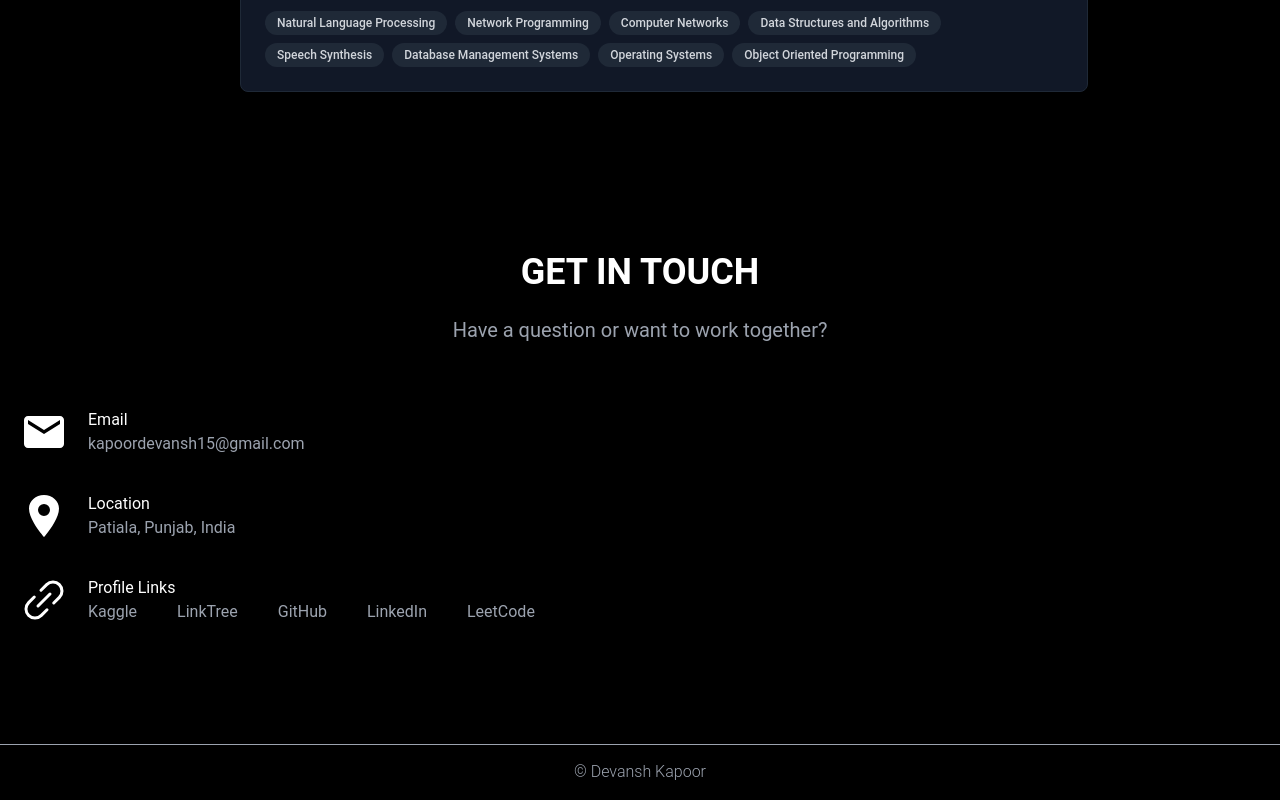
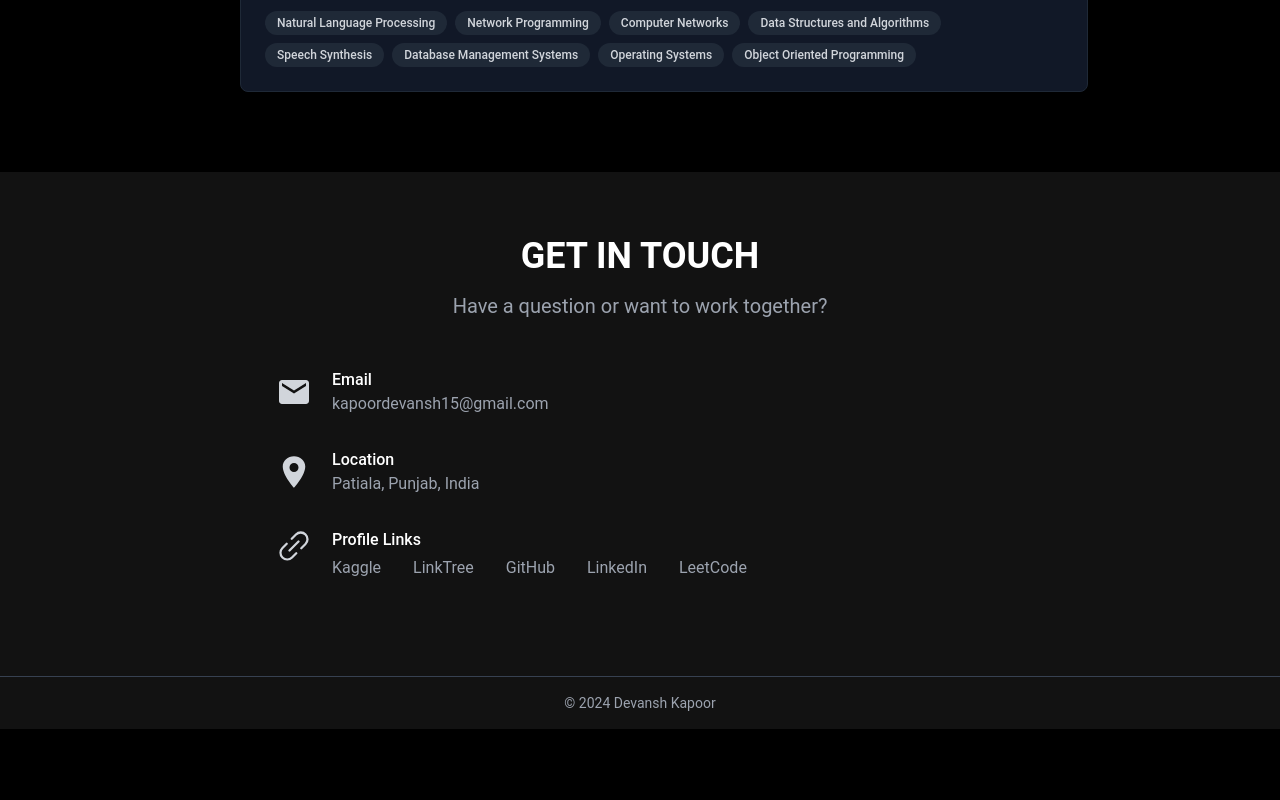
Before and after one commit to DevanshKapoor/Portfolio, a React (Vite) app: page / in a window 1280 px wide. Shown: the part 5310-6110 px from the top of the page. After the commit the page ends 6039 px from the top, so only its background shows below. Built offline with nearby package versions, Linux system fonts and the light colour scheme.

Commit message:
Update Contact.jsx

```diff
--- a/src/components/Contact.jsx
+++ b/src/components/Contact.jsx
@@ -1,51 +1,72 @@
 import { MdEmail } from "react-icons/md";
 import { IoLocationSharp } from "react-icons/io5";
 import { PiLinkSimple } from "react-icons/pi";
+
 const Contact = () => {
+  const profileLinks = [
+    { name: "Kaggle", url: "https://www.kaggle.com/kapoordevansh" },
+    { name: "LinkTree", url: "https://linktr.ee/kapoordevansh" },
+    { name: "GitHub", url: "https://github.com/DevanshKapoor" },
+    { name: "LinkedIn", url: "https://www.linkedin.com/in/devansh-kapoor-819b29256/" },
+    { name: "LeetCode", url: "https://leetcode.com/u/kapoor_devansh/" },
+  ];
+
   return (
-    <>
-    <div className="py-[10vh]">
-    <div id="links" className="text-center text-3xl md:text-4xl font-bold   ">GET IN TOUCH</div>
-    <p className="text-center text-xl md:text-xl  p-[3vh] text-gray-400 ">Have a question or want to work together?</p>
-    <div className="flex flex-col gap-9 py-10 px-5">
+    <footer className="bg-[#121212]">
+      <div className="py-16 max-w-3xl mx-auto">
+        <h2 id="links" className="text-center text-3xl md:text-4xl font-bold">GET IN TOUCH</h2>
+        <p className="text-center text-lg md:text-xl py-4 text-gray-400">
+          Have a question or want to work together?
+        </p>
+
+        <div className="flex flex-col gap-8 py-8 px-5">
+          {/* Email */}
           <div className="flex gap-5 items-center">
-            <MdEmail className="text-5xl"/>
+            <MdEmail className="text-4xl text-gray-300" />
             <div className="flex flex-col">
-                <p>Email</p>
+              <p className="font-medium">Email</p>
               <p className="text-gray-400">kapoordevansh15@gmail.com</p>
             </div>
           </div>
 
+          {/* Location */}
           <div className="flex gap-5 items-center">
-            <IoLocationSharp className="text-5xl"/>
+            <IoLocationSharp className="text-4xl text-gray-300" />
             <div className="flex flex-col">
-                <p>Location</p>
+              <p className="font-medium">Location</p>
               <p className="text-gray-400">Patiala, Punjab, India</p>
             </div>
           </div>
 
-        <div className="flex gap-5 items-center">
-            <PiLinkSimple className="text-5xl"/>
+          {/* Profile Links */}
+          <div className="flex gap-5 items-start">
+            <PiLinkSimple className="text-4xl text-gray-300" />
             <div className="flex flex-col">
-                <p>Profile Links</p>
-                <div className="text-gray-400 flex gap-7 md:gap-10">
-                    <a href="https://www.kaggle.com/kapoordevansh" className="hover:text-yellow-500" target="_blank" rel="noopener noreferrer">Kaggle</a>
-                    <a href="https://linktr.ee/kapoordevansh" className="hover:text-yellow-500" target="_blank" rel="noopener noreferrer">LinkTree</a>
-                    <a href="https://github.com/DevanshKapoor" className="hover:text-yellow-500" target="_blank" rel="noopener noreferrer">GitHub</a>
-                    <a href="https://www.linkedin.com/in/devansh-kapoor-819b29256/" className="hover:text-yellow-500" target="_blank" rel="noopener noreferrer">LinkedIn</a>
-                    <a href="https://leetcode.com/u/kapoor_devansh/" className="hover:text-yellow-500" target="_blank" rel="noopener noreferrer">LeetCode</a>
+              <p className="font-medium">Profile Links</p>
+              <div className="text-gray-400 flex flex-wrap gap-x-6 gap-y-2 md:gap-x-8 mt-1">
+                {profileLinks.map((link) => (
+                  <a
+                    key={link.name}
+                    href={link.url}
+                    className="hover:text-yellow-500 transition-colors duration-300"
+                    target="_blank"
+                    rel="noopener noreferrer"
+                  >
+                    {link.name}
+                  </a>
+                ))}
+              </div>
+            </div>
           </div>
         </div>
       </div>
 
+      <div className="w-full h-px bg-gray-700"></div>
+      <p className="text-center text-gray-400 py-4 px-4 text-sm">
+        © {new Date().getFullYear()} Devansh Kapoor
+      </p>
+    </footer>
+  );
+};
 
-    </div>
-    </div>
-
-    <div className="w-full h-[0.01rem] bg-gray-400"></div>
-    <p className="text-center text-gray-400 p-4 font-light">© Devansh Kapoor</p>
-    </>
-  )
-}
-
-export default Contact
+export default Contact;
```
Lines whose indentation alone changed are shown as unchanged.
